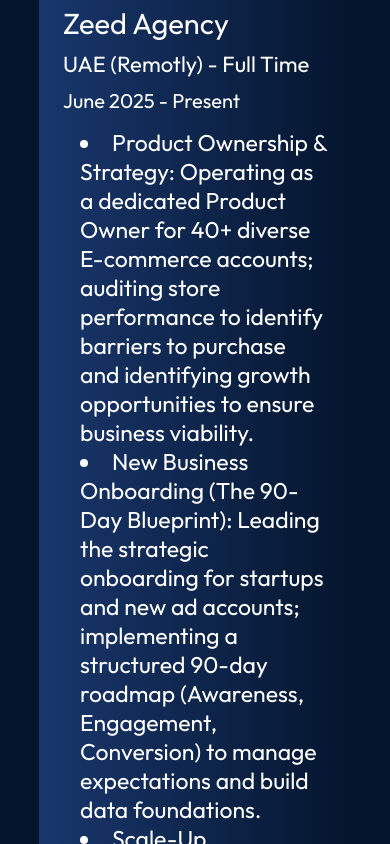
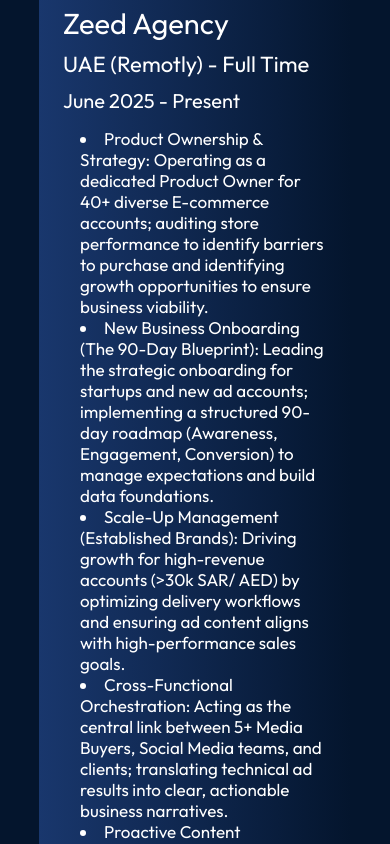
Before and after one commit to zainab224498/my-portfolio, a React (Vite) app: page / in a window 390 px wide. Shown: the part 2620-3464 px from the top of the page. Built offline with nearby package versions, Linux system fonts and the light colour scheme.

Commit message:
Update Experience.module.css

```diff
--- a/src/components/Experience/Experience.module.css
+++ b/src/components/Experience/Experience.module.css
@@ -154,4 +154,7 @@
   font-weight: 500;
   margin-bottom: 8px;
 }
+  .historyItemDetails ul {
+  font-size: 17px;
 }
+}
```
